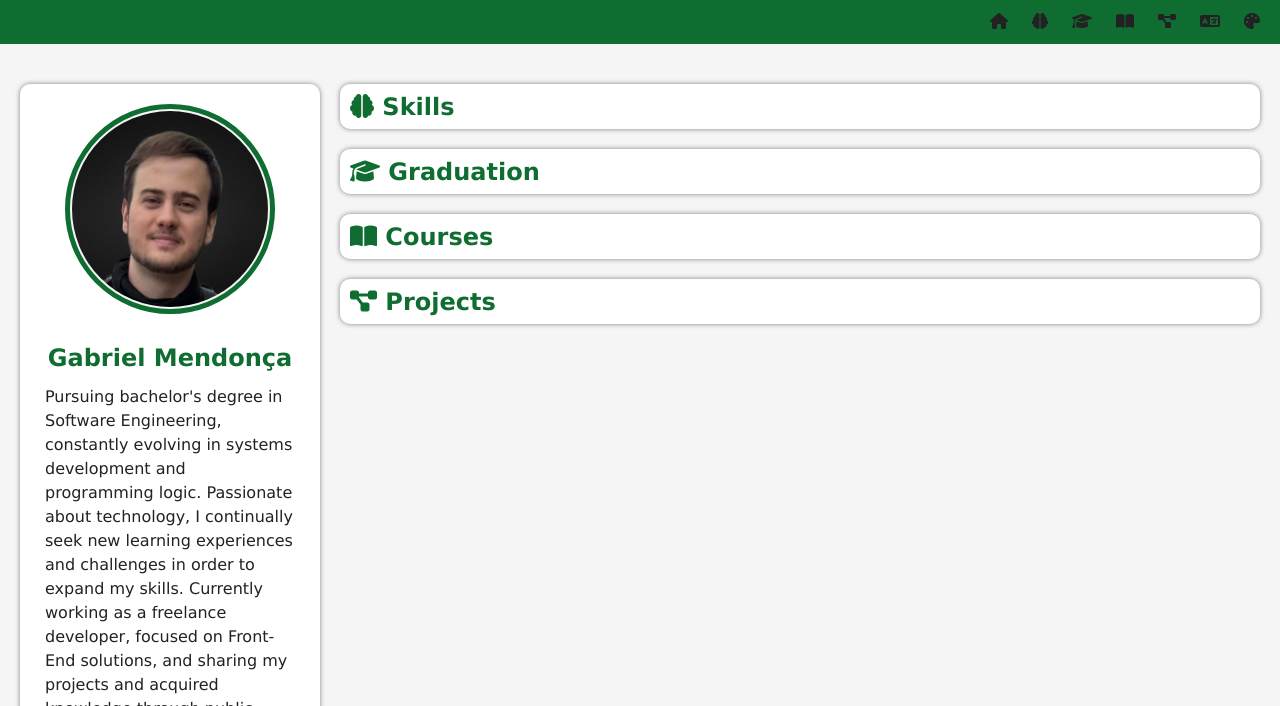
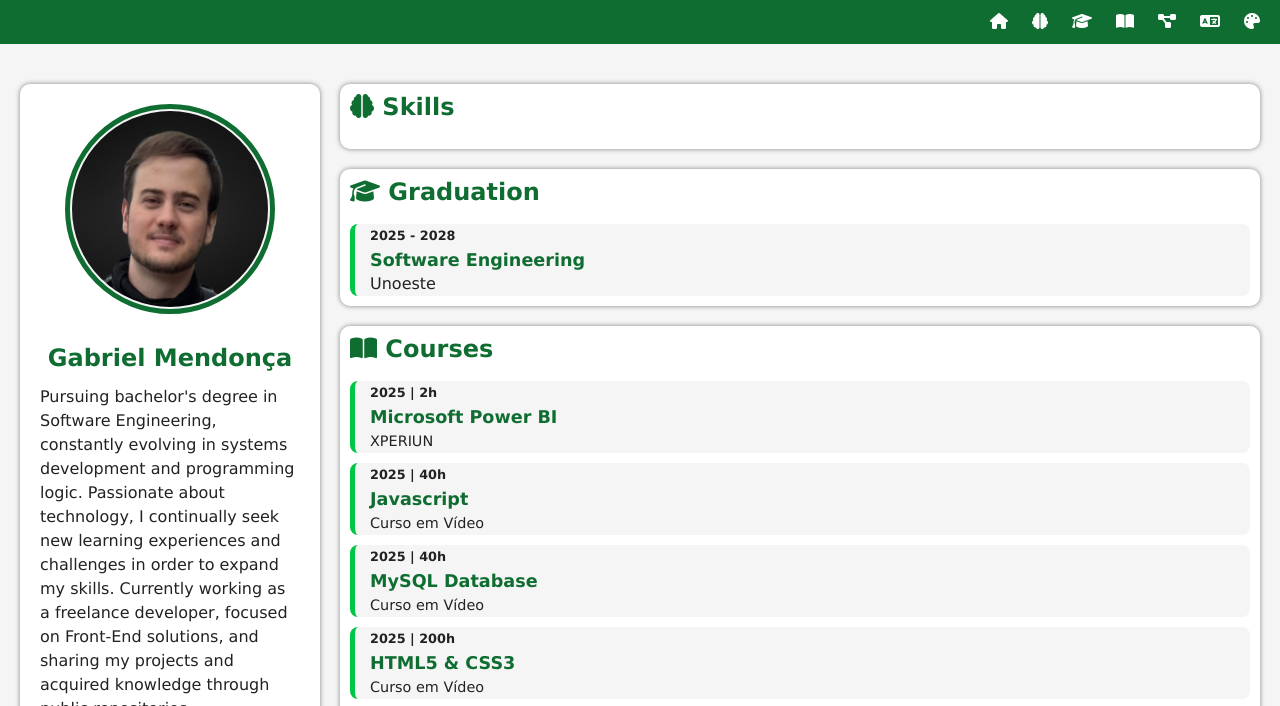
Before and after one commit to gabrielkmendonca/portfolio, a plain HTML site: page index.html in a window 1280 px wide. Shown: the top 706 px of the page. Drawn offline with Linux system fonts and the light colour scheme.

Commit message:
Add graduation and courses sections with styling
Introduced a new graduation section and a complementary courses section in index.html, updating navigation and content structure. Added corresponding CSS for layout and styling of graduation and courses containers, including hover effects and improved color usage for better readability.

```diff
--- a/index.html
+++ b/index.html
@@ -15,7 +15,7 @@
                 <li><a href="#profile"><i class="fa-solid fa-house"></i></a></li>
                 <li><a href="#skills"><i class="fa-solid fa-brain"></i></a></li>
                 <li><a href="#graduation"><i class="fa-solid fa-graduation-cap"></i></a></li>
-                <li><a href="#courses"><i class="fa-solid fa-book-open"></i></a></li>
+                <li><a href="#complementary-courses"><i class="fa-solid fa-book-open"></i></a></li>
                 <li><a href="#projects"><i class="fa-solid fa-diagram-project"></i></a></li>
                 <li><a href="#"><i class="fa-solid fa-language"></i></a></li>
                 <li><a href="#"><i class="fa-solid fa-palette"></i></a></li>
@@ -41,23 +41,53 @@
 
                 </div>
             </article>
-
             <article id="graduation">
                 <a name="graduation"></a>
                 <h2><i class="fa-solid fa-graduation-cap"></i> Graduation</h2>
                 <div id="graduation-container">
-
+                    <div class="grad">
+                        <p class="period">2025 - 2028</p>
+                        <h3 class="titration">Software Engineering</h3>
+                        <p class="institution">Unoeste</p>
+                    </div>
                 </div>
             </article>
-
-            <article id="courses">
-                <a name="courses"></a>
+            <article id="complementary-courses">
+                <a name="complementary-courses"></a>
                 <h2><i class="fa-solid fa-book-open"></i> Courses</h2>
                 <div id="courses-container">
-
+                    <div class="course">
+                        <p class="period">2025 | 8h</p>
+                        <h3 class="title">Introduction to Python</h3>
+                        <p class="institution">Santandar Open Academy</p>
+                    </div>
+                    <div class="course">
+                        <p class="period">2025 | 20h</p>
+                        <h3 class="title">Git & GitHub</h3>
+                        <p class="institution">Curso em Vídeo</p>
+                    </div>
+                    <div class="course">
+                        <p class="period">2025 | 200h</p>
+                        <h3 class="title">HTML5 & CSS3</h3>
+                        <p class="institution">Curso em Vídeo</p>
+                    </div>
+                    <div class="course">
+                        <p class="period">2025 | 40h</p>
+                        <h3 class="title">MySQL Database</h3>
+                        <p class="institution">Curso em Vídeo</p>
+                    </div>
+                    <div class="course">
+                        <p class="period">2025 | 40h</p>
+                        <h3 class="title">Javascript</h3>
+                        <p class="institution">Curso em Vídeo</p>
+                    </div>
+                    <div class="course">
+                        <p class="period">2025 | 2h</p>
+                        <h3 class="title">Microsoft Power BI</h3>
+                        <p class="institution">XPERIUN</p>
+                    </div>
                 </div>
             </article>
-
             <article id="projects">
                 <a name="projects"></a>
                 <h2><i class="fa-solid fa-diagram-project"></i> Projects</h2>
--- a/style.css
+++ b/style.css
@@ -25,6 +25,7 @@ header{
 }
 header, footer{
   background-color: var(--emphasis);
+  color: var(--text);
   padding: 10px;
   text-align: center;
 }
@@ -37,7 +38,7 @@ nav#menu > ul{
 }
 nav#menu > ul > li > a{
   text-decoration: none;
-  color: var(--text-dark);
+  color: var(--text);
   border-radius: 5px;
   padding: 10px;
   transition: background-color .3s, color .3s;
@@ -79,7 +80,7 @@ section#profile > h1{
 }
 section#profile > p{
   text-align: left;
-  margin: 15px;
+  margin: 10px;
   color: var(--text-reverse);
 }
 div#social > a{
@@ -105,8 +106,62 @@ article{
 }
 article > h2{
   color: var(--emphasis);
+  margin-bottom: 20px;
 }
 
+
+
+div#graduation-container{
+  display: flex;
+  flex-flow: column-reverse nowrap;
+  gap: 10px;
+}
+div#graduation-container > div.grad{
+  background-color: var(--main-background);
+  border-left: 5px solid var(--emphasis-reverse);
+  border-radius: 8px;
+  padding-left: 15px;
+  transition: border-width .3s, border-color .3s;
+}
+div#graduation-container > div.grad:hover{
+  cursor: pointer;
+  border-left: 15px solid var(--emphasis);
+}
+div#graduation-container p.period{
+  font-size: .8em;
+  font-weight: bold;
+}
+div#graduation-container h3.titration{
+  font-size: 1.1em;
+  color: var(--emphasis);
+}
+div#courses-container{
+  display: flex;
+  flex-flow: column-reverse nowrap;
+  gap: 10px;
+}
+div#courses-container > div.course{
+  background-color: var(--main-background);
+  border-left: 5px solid var(--emphasis-reverse);
+  border-radius: 8px;
+  padding-left: 15px;
+  transition: border-width .3s, border-color .3s;
+}
+div#courses-container > div.course:hover{
+  cursor: pointer;
+  border-left: 15px solid var(--emphasis);
+}
+div#courses-container p.period{
+  font-size: .8em;
+  font-weight: bold;
+}
+div#courses-container h3.title{
+  font-size: 1.1em;
+  color: var(--emphasis);
+}
+div#courses-container p.institution{
+  font-size: .9em;
+}
 
 
 
@@ -119,6 +174,7 @@ article > h2{
     grid-column: 2 / 3;
     height: fit-content;
     position: sticky;
+    top: 65px;
   }
   section#infos{
     grid-column: 3 / 4;
```
